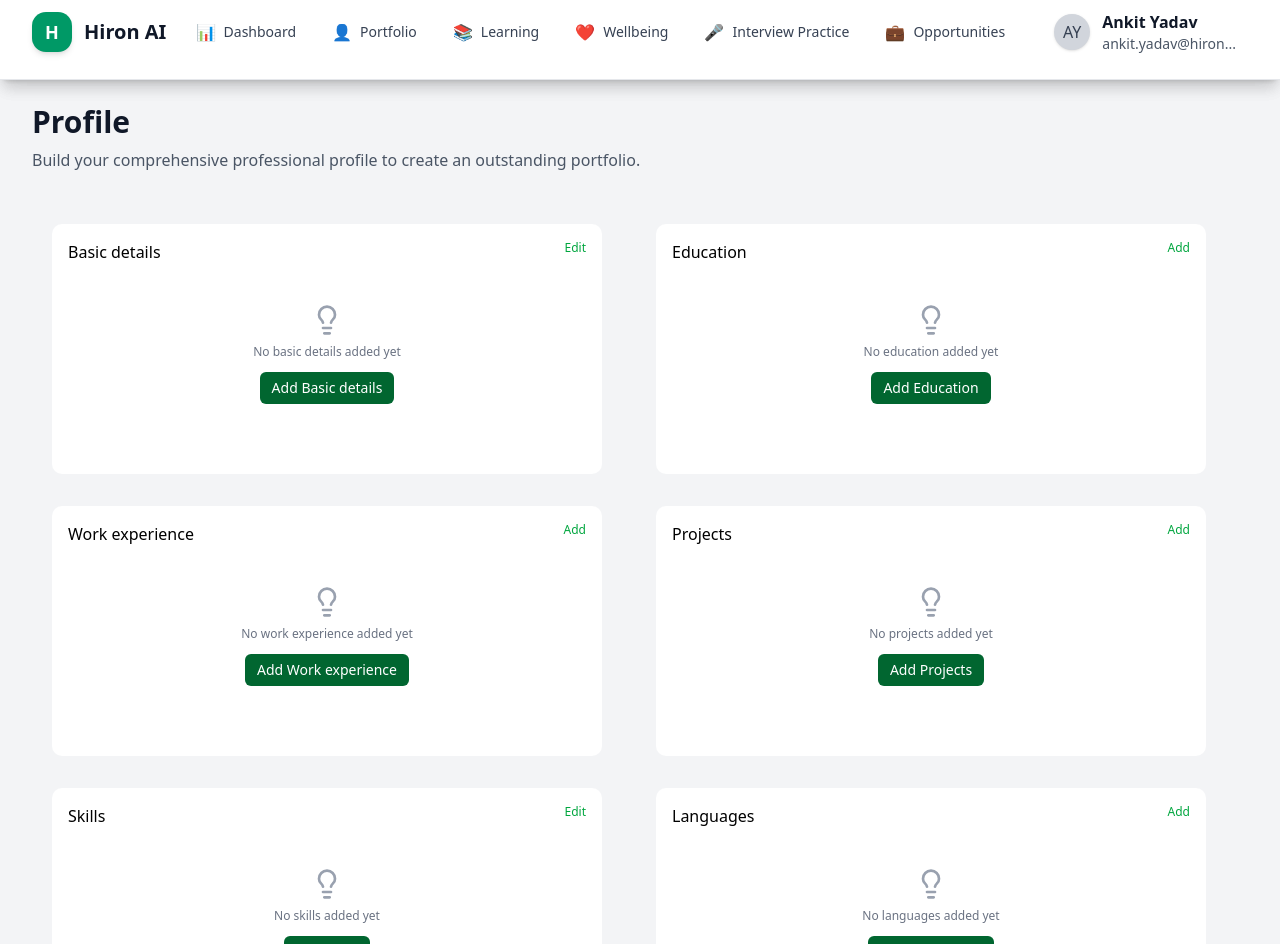
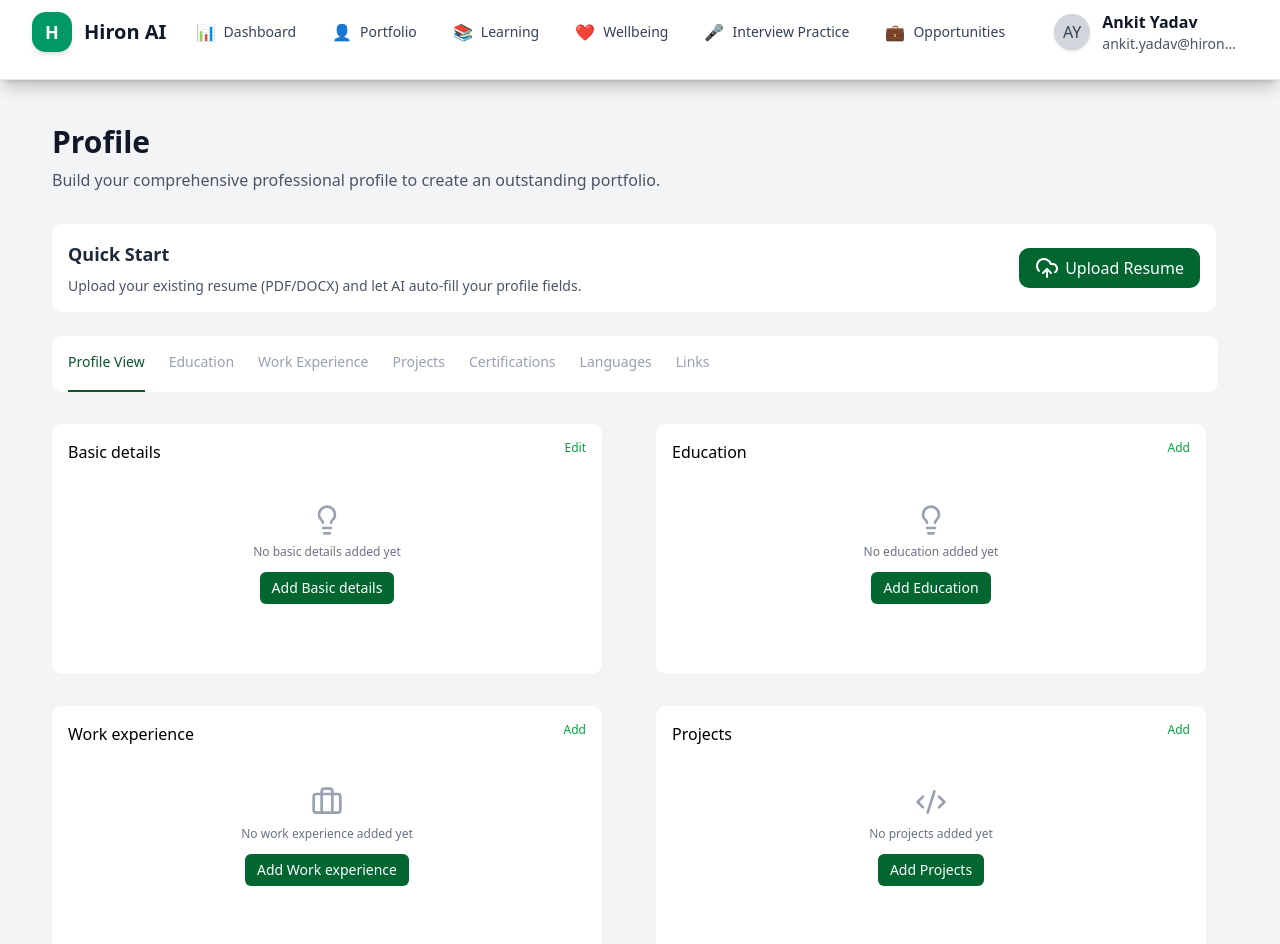
Before and after one commit to ChaitanyaEmani/career-dashboard, a Next.js app: page /profile in a window 1280 px wide. Shown: the top 944 px of the page. Built offline with nearby package versions, Linux system fonts and the light colour scheme.

Commit message:
Added Profile-2

```diff
--- a/app/Main.jsx
+++ b/app/Main.jsx
@@ -32,19 +32,12 @@ const CareerDashboard = () => {
         {/* Header */}
         <Header userName="Morning, Ankit" text="Welcome back! Here's your career development overview."/>
 
-        {/* Profile Completion Alert */}
-        {/* <ProfileCompletionAlert
-          completionPercentage={65}
-          title="Complete Your Profile"
-          description="Your profile is 65% complete. Add missing sections to improve your portfolio."
-        /> */}
-
-        <BarBox title="Complete your portfolio"
+        <BarBox title="Complete Your Profile"
         desc="Your profile is 65% complete. Add missing sections to improve your portfolio."
         icon={<AlertTriangle className="text-amber-800 w-5 h-5"/>}
         completionPercentage={65}
-        bgColor="bg-amber-100"
-        borderColor="border-amber-300"/>
+        bgColor="bg-amber-50"
+        borderColor="border-yellow-200"/>
 
         {/* Stats Cards */}
         <div className="grid grid-cols-1 md:grid-cols-2 lg:grid-cols-4 gap-6 mb-8">
--- a/app/components/BarBox.tsx
+++ b/app/components/BarBox.tsx
@@ -26,7 +26,7 @@ const BarBox: React.FC<BarBoxProps> = ({
 
   return (
     <div
-      className={`flex flex-col justify-center p-4 ${bgColor} rounded border ${borderColor} space-y-4 mb-6`}
+      className={`flex flex-col justify-center p-4 ${bgColor} rounded-lg border-2 ${borderColor} space-y-4 mb-6`}
     >
       {/* Header Section */}
       <div>
@@ -34,14 +34,14 @@ const BarBox: React.FC<BarBoxProps> = ({
           <div className="flex items-start justify-center gap-3">
             <div className="text-xl">{icon}</div>
             <div className="flex flex-col w-full">
-              <h2 className="text-lg font-semibold text-amber-800">{title}</h2>
-              {desc && <p className="text-base text-amber-700">{desc}</p>}
+              <h2 className="text-lg font-semibold text-amber-700">{title}</h2>
+              {desc && <p className="text-base text-amber-600">{desc}</p>}
 
               {/* Progress Bar */}
               <div className="mt-2 pr-6">
                 <div className="h-2 rounded bg-yellow-200 w-full max-w-[95%]">
                   <div
-                    className="h-full bg-amber-800 rounded transition-all duration-500"
+                    className="h-full bg-amber-600 rounded transition-all duration-500"
                     style={{ width: `${completionPercentage}%` }}
                   />
                 </div>
--- /dev/null
+++ b/app/components/InfoBox.tsx
@@ -0,0 +1,60 @@
+import React, { useState } from "react";
+import UploadResume from "./UploadResume";
+
+type InfoBoxProps = {
+  title: string;
+  subtitle?: string;
+  btn1: string;
+  btn2?: string;
+  icon?: React.ReactNode;
+};
+
+const InfoBox: React.FC<InfoBoxProps> = ({
+  icon,
+  title,
+  subtitle,
+  btn1,
+  btn2,
+}) => {
+  const [showUpload, setShowUpload] = useState(false);
+
+  return (
+    <>
+      <div className="flex flex-col sm:flex-row justify-between gap-4 bg-white rounded-lg p-4 w-full">
+        {/* Left section */}
+        <div className="flex flex-col gap-2">
+          <p className="text-lg font-semibold text-gray-800">{title}</p>
+          {subtitle && <p className="text-sm text-gray-600">{subtitle}</p>}
+        </div>
+
+        {/* Right buttons */}
+        <div className="flex flex-col sm:flex-row gap-2 sm:items-center">
+          {icon ? (
+            <button
+              onClick={() => setShowUpload(true)}
+              className="bg-green-800 text-white flex gap-1.5 text-base h-10 px-4 items-center justify-center rounded-lg"
+            >
+              {icon}
+              {btn1}
+            </button>
+          ) : (
+            <button className="bg-gray-100 hover:bg-gray-200 text-sm px-4 py-2 rounded">
+              {btn1}
+            </button>
+          )}
+
+          {btn2 && (
+            <button className="bg-gray-900 hover:bg-gray-700 text-white text-sm px-4 py-2 rounded">
+              {btn2}
+            </button>
+          )}
+        </div>
+      </div>
+
+      {/* Modal */}
+      {showUpload && <UploadResume onClose={() => setShowUpload(false)} />}
+    </>
+  );
+};
+
+export default InfoBox;
--- /dev/null
+++ b/app/components/TabNavigation.tsx
@@ -0,0 +1,39 @@
+"use client";
+
+import React, { useState } from "react";
+
+const tabs: string[] = [
+  "Profile View",
+  "Education",
+  "Work Experience",
+  "Projects",
+  "Certifications",
+  "Languages",
+  "Links",
+];
+
+const TabNavigation: React.FC = () => {
+  const [activeTab, setActiveTab] = useState<string>("Profile View");
+
+  return (
+    <div className="bg-white rounded-lg w-full overflow-x-auto">
+      <nav className="flex flex-wrap sm:flex-nowrap gap-4 sm:gap-6 pt-4 px-4 whitespace-nowrap">
+        {tabs.map((tab) => (
+          <button
+            key={tab}
+            onClick={() => setActiveTab(tab)}
+            className={`relative cursor-pointer pb-2 sm:pb-5 text-sm sm:text-md font-medium transition-colors duration-200 ${
+              activeTab === tab
+                ? "text-green-900 after:content-[''] after:absolute after:left-0 after:bottom-0 after:w-full after:h-[2px] after:bg-green-900"
+                : "text-gray-400"
+            }`}
+          >
+            {tab}
+          </button>
+        ))}
+      </nav>
+    </div>
+  );
+};
+
+export default TabNavigation;
--- /dev/null
+++ b/app/components/UploadResume.tsx
@@ -0,0 +1,44 @@
+import React from "react";
+import { CloudUpload } from "lucide-react";
+
+const UploadResume: React.FC<{ onClose: () => void }> = ({ onClose }) => {
+  return (
+    <div className="fixed inset-0 z-50 bg-[#0f172a66] flex items-center justify-center px-4 sm:px-6">
+      {/* Modal Box */}
+      <div className="bg-white rounded-lg w-full max-w-[1000px] h-auto shadow-lg p-4 sm:p-6">
+        {/* Header */}
+        <div className="flex justify-between items-center pb-4">
+          <p className="text-lg font-semibold text-gray-800">Quick Setup</p>
+          <button
+            onClick={onClose}
+            className="bg-red-200 text-red-600 px-3 py-1 rounded hover:bg-red-300"
+          >
+            Close
+          </button>
+        </div>
+
+        {/* Body */}
+        <div className="flex flex-col items-center text-center space-y-4 border-2 border-dotted border-gray-200 rounded-lg px-4 sm:px-10 py-6">
+          <CloudUpload className="w-10 h-10 text-gray-400" />
+
+          <p className="text-base sm:text-md font-semibold text-gray-700">
+            Upload Your Resume
+          </p>
+          <p className="text-sm text-gray-500 max-w-md">
+            Auto-fill your profile sections from your existing resume
+          </p>
+
+          <button className="bg-green-900 text-white px-5 py-2 rounded hover:bg-green-800">
+            Choose File
+          </button>
+
+          <p className="text-xs text-gray-400">
+            Supports PDF, DOC, DOCX (Max 5MB)
+          </p>
+        </div>
+      </div>
+    </div>
+  );
+};
+
+export default UploadResume;
--- a/app/globals.css
+++ b/app/globals.css
@@ -1,7 +1,15 @@
 @import "tailwindcss";
 @import "tw-animate-css";
 
+button {
+  @apply cursor-pointer;
+}
+
+
+
 @custom-variant dark (&:is(.dark *));
+
+
 
 @theme inline {
   --color-background: var(--background);
--- a/app/profile/page.tsx
+++ b/app/profile/page.tsx
@@ -1,23 +1,38 @@
-"use client"
+"use client";
 import Header from "../components/Header";
 import Navbar from "../components/Navbar";
 import ProfileCards from "../components/ProfileCards";
-import { Lightbulb } from "lucide-react";
-
+import { Briefcase,CloudUpload, Lightbulb, Languages, Link2, FileBadge, Code2 } from "lucide-react";
 import BarBox from "../components/BarBox";
+import InfoBox from "../components/InfoBox";
+import TabNavigation from "../components/TabNavigation";
 
 export default function Profile() {
   return (
     <>
       <Navbar />
       <div className="min-h-screen bg-gray-100 pb-20 sm:pb-6 px-8 pt-6 -mt-12">
-        <div className="max-w-7xl mx-auto">
+        <div className="max-w-7xl mx-auto p-5">
           <Header
             userName="Profile"
             text="Build your comprehensive professional profile to create an outstanding portfolio."
           />
 
-          <div className="grid grid-cols-1 lg:grid-cols-2 gap-8 items-center p-5">
+          <div className="mr-3">
+            <InfoBox
+            title="Quick Start"
+            subtitle="Upload your existing resume (PDF/DOCX) and let AI auto-fill your profile fields."
+            btn1="Upload Resume"
+            icon={<CloudUpload className="w-6 h-6" />}
+          />
+          </div>
+
+          <div className="pt-6 mr-2.5">
+            <TabNavigation/>
+          </div>
+
+
+          <div className="grid grid-cols-1 lg:grid-cols-2 gap-8 items-center pt-8">
             <ProfileCards
               left_text="Basic Details"
               right_text="Edit"
@@ -31,12 +46,12 @@ export default function Profile() {
             <ProfileCards
               left_text="Work Experience"
               right_text="Add"
-              icon={<Lightbulb className="w-8 h-8" />}
+              icon={<Briefcase className="w-8 h-8" />}
             />
             <ProfileCards
               left_text="Projects"
               right_text="Add"
-              icon={<Lightbulb className="w-8 h-8" />}
+              icon={<Code2 className="w-8 h-8" />}
             />
             <ProfileCards
               left_text="Skills"
@@ -46,20 +61,20 @@ export default function Profile() {
             <ProfileCards
               left_text="Languages"
               right_text="Add"
-              icon={<Lightbulb className="w-8 h-8" />}
+              icon={<Languages className="w-8 h-8" />}
             />
             <ProfileCards
               left_text="Certifications"
               right_text="Add"
-              icon={<Lightbulb className="w-8 h-8" />}
+              icon={<FileBadge className="w-8 h-8" />}
             />
             <ProfileCards
               left_text="Links & Social"
               right_text="Edit"
-              icon={<Lightbulb className="w-8 h-8" />}
+              icon={<Link2 className="w-8 h-8" />}
             />
           </div>
-          <div className="px-5 pt-2">
+          <div className="pt-8 mr-2.5">
             <BarBox
               title="Profile Completion"
               value="0%"
```
